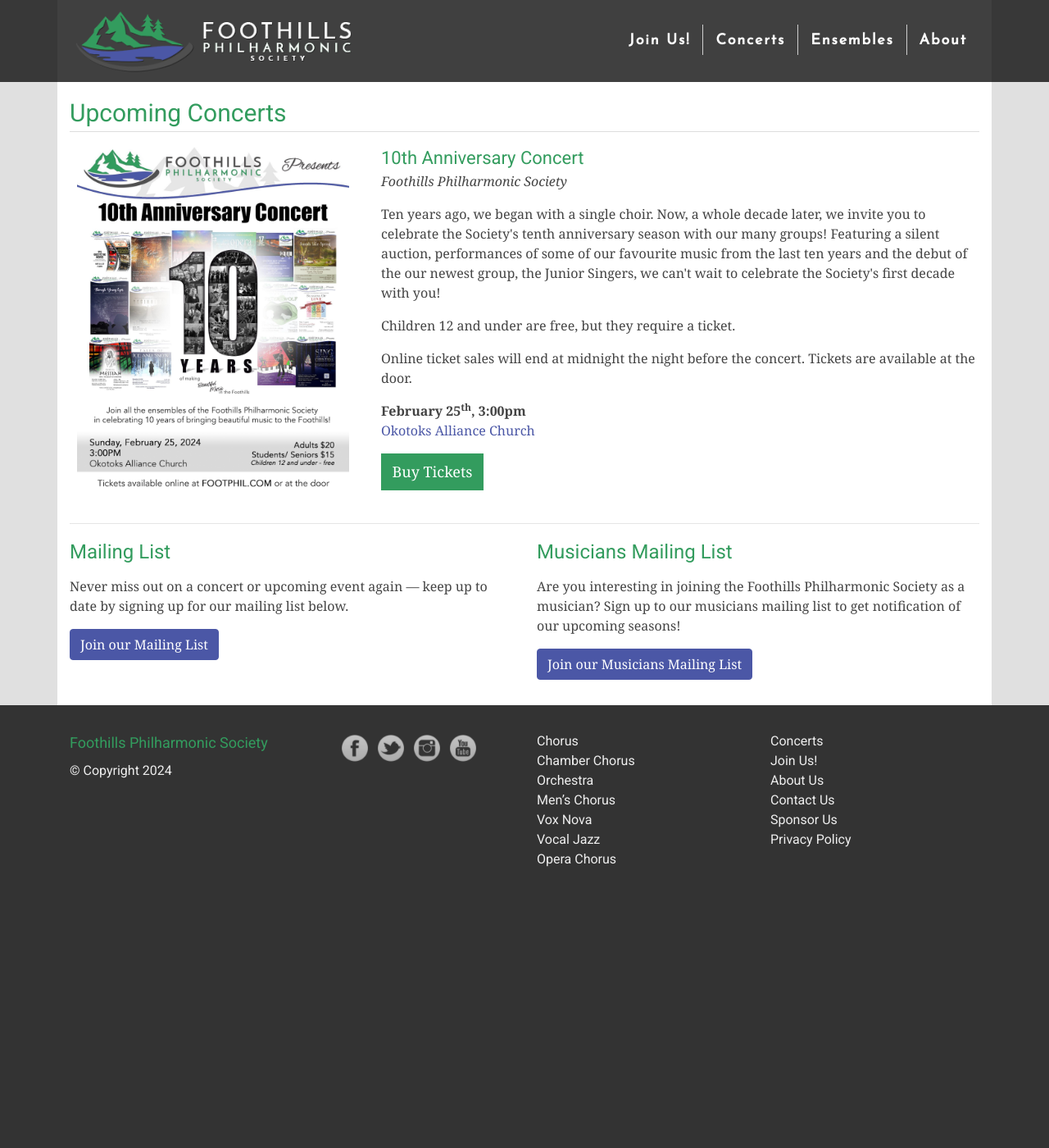
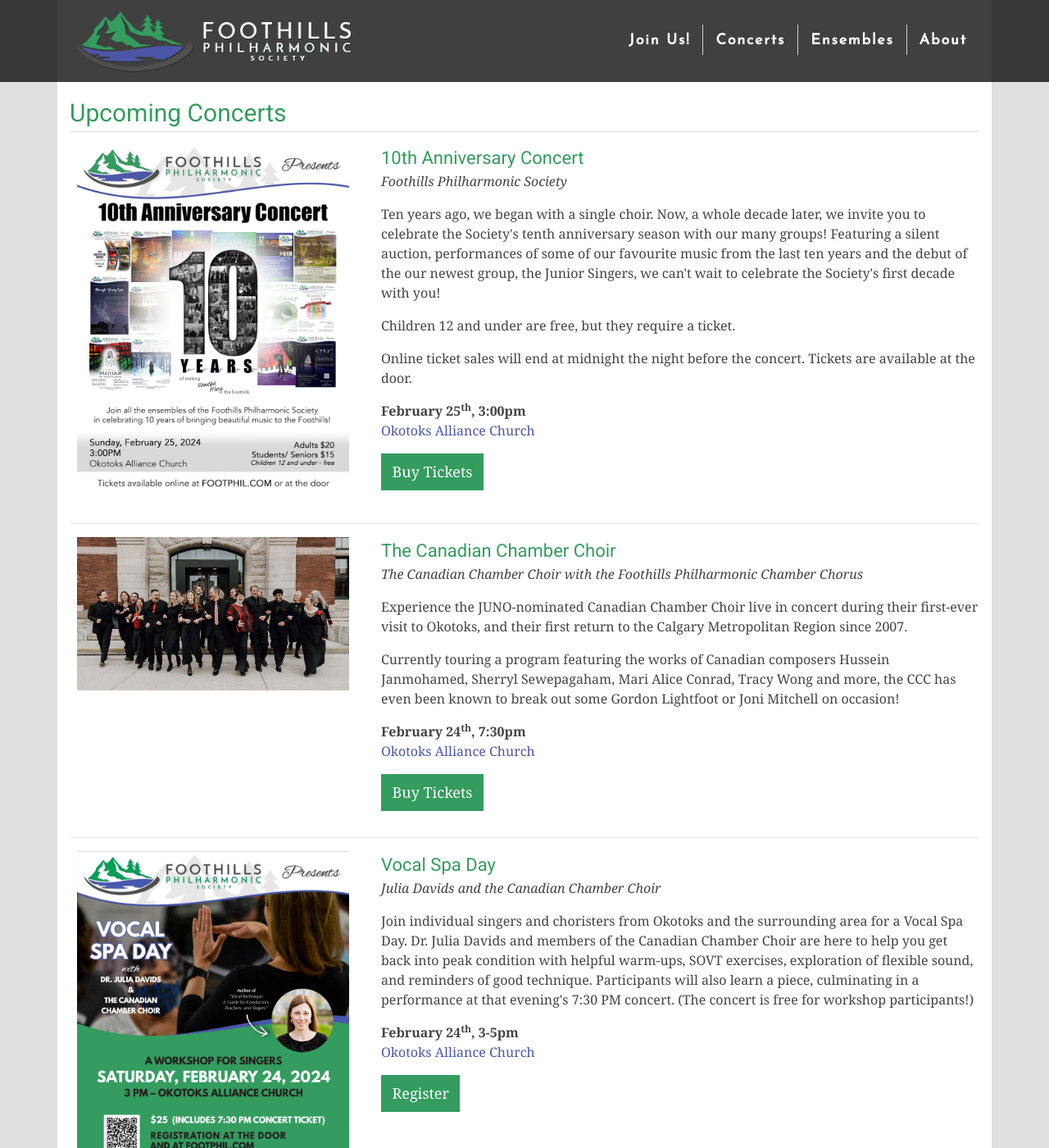
Before and after one commit to percyhanna/fps, a Jekyll site: the page built from concerts/index.html, in a window 1280 px wide and 1400 px high. Shown: the whole window at 82% size. Built offline with Jekyll 4.4.1, drawn with Linux system fonts in a browser that asks for light colours; nearby versions of some CDN libraries; Markdown is read by kramdown in place of the engine named in the settings.

Commit message:
Add chamber choir events

```diff
--- a/concerts/index.html
+++ b/concerts/index.html
@@ -78,6 +78,141 @@
 <hr />
 
 <div class="row">
+  <div class="col-md-4 col-12">
+    <p class="content-image large">
+      <a
+        href="https://www.zeffy.com/en-CA/ticketing/dda444ff-39d1-4592-a617-51ac31c7726c"
+        target="_blank"
+        ><img
+          src="/images/concerts/2024-spring/canadian-chamber-choir.jpg"
+          alt="Canadian Chamber Choir"
+        />
+      </a>
+    </p>
+  </div>
+
+  <div class="col-md-8 col-12">
+    <h3 class="tight">
+      <a
+        href="https://www.zeffy.com/en-CA/ticketing/dda444ff-39d1-4592-a617-51ac31c7726c"
+        target="_blank"
+        >The Canadian Chamber Choir
+      </a>
+    </h3>
+
+    <p>
+      <em
+        >The Canadian Chamber Choir with the Foothills Philharmonic Chamber
+        Chorus</em
+      >
+    </p>
+
+    <p>
+      Experience the JUNO-nominated Canadian Chamber Choir live in concert
+      during their first-ever visit to Okotoks, and their first return to the
+      Calgary Metropolitan Region since 2007.
+    </p>
+
+    <p>
+      Currently touring a program featuring the works of Canadian composers
+      Hussein Janmohamed, Sherryl Sewepagaham, Mari Alice Conrad, Tracy Wong and
+      more, the CCC has even been known to break out some Gordon Lightfoot or
+      Joni Mitchell on occasion!
+    </p>
+
+    <div class="row">
+      <div class="col-md-6 col-12">
+        <p>
+          <strong>February 24<sup>th</sup>, 7:30pm</strong>
+          <br />
+          <a
+            href="https://www.google.ca/maps/place/Okotoks+Alliance+Church/@50.7508584,-113.9767135,15z/data=!4m5!3m4!1s0x0:0x879787dbcf97e8d!8m2!3d50.7508584!4d-113.9767135"
+            target="_blank"
+            >Okotoks Alliance Church</a
+          >
+        </p>
+
+        <p>
+          <a
+            class="link-button"
+            href="https://www.zeffy.com/en-CA/ticketing/dda444ff-39d1-4592-a617-51ac31c7726c"
+            target="_blank"
+          >
+            Buy Tickets
+          </a>
+        </p>
+      </div>
+    </div>
+  </div>
+</div>
+<hr />
+
+<div class="row">
+  <div class="col-md-4 col-12">
+    <p class="content-image large">
+      <a
+        href="https://www.zeffy.com/en-CA/ticketing/e0bd3568-a853-4962-807f-22387af8e31c"
+        target="_blank"
+        ><img
+          src="/images/concerts/2024-spring/vocal-spa-day-poster.jpg"
+          alt="Vocal Spa Day"
+        />
+      </a>
+    </p>
+  </div>
+
+  <div class="col-md-8 col-12">
+    <h3 class="tight">
+      <a
+        href="https://www.zeffy.com/en-CA/ticketing/e0bd3568-a853-4962-807f-22387af8e31c"
+        target="_blank"
+        >Vocal Spa Day
+      </a>
+    </h3>
+
+    <p>
+      <em>Julia Davids and the Canadian Chamber Choir</em>
+    </p>
+
+    <p>
+      Join individual singers and choristers from Okotoks and the surrounding
+      area for a Vocal Spa Day. Dr. Julia Davids and members of the Canadian
+      Chamber Choir are here to help you get back into peak condition with
+      helpful warm-ups, SOVT exercises, exploration of flexible sound, and
+      reminders of good technique. Participants will also learn a piece,
+      culminating in a performance at that evening's 7:30 PM concert. (The
+      concert is free for workshop participants!)
+    </p>
+
+    <div class="row">
+      <div class="col-md-6 col-12">
+        <p>
+          <strong>February 24<sup>th</sup>, 3-5pm</strong>
+          <br />
+          <a
+            href="https://www.google.ca/maps/place/Okotoks+Alliance+Church/@50.7508584,-113.9767135,15z/data=!4m5!3m4!1s0x0:0x879787dbcf97e8d!8m2!3d50.7508584!4d-113.9767135"
+            target="_blank"
+            >Okotoks Alliance Church</a
+          >
+        </p>
+
+        <p>
+          <a
+            class="link-button"
+            href="https://www.zeffy.com/en-CA/ticketing/e0bd3568-a853-4962-807f-22387af8e31c"
+            target="_blank"
+          >
+            Register
+          </a>
+        </p>
+      </div>
+    </div>
+  </div>
+</div>
+
+<hr />
+
+<div class="row">
   <div class="col-md-6 col-12">
     <h2>Mailing List</h2>
     <p>
```
Also changed, not shown: images/concerts/2024-spring/canadian-chamber-choir.jpg (added), images/concerts/2024-spring/vocal-spa-day-poster.jpg (added).
